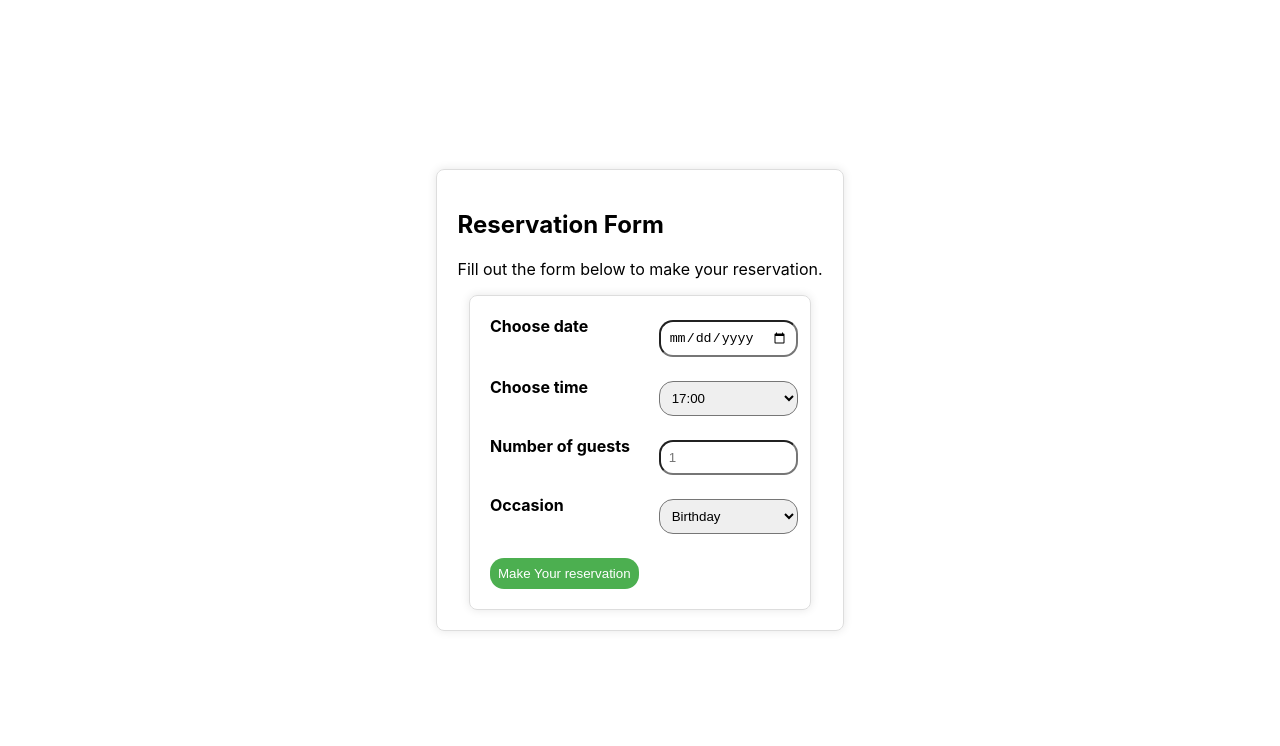
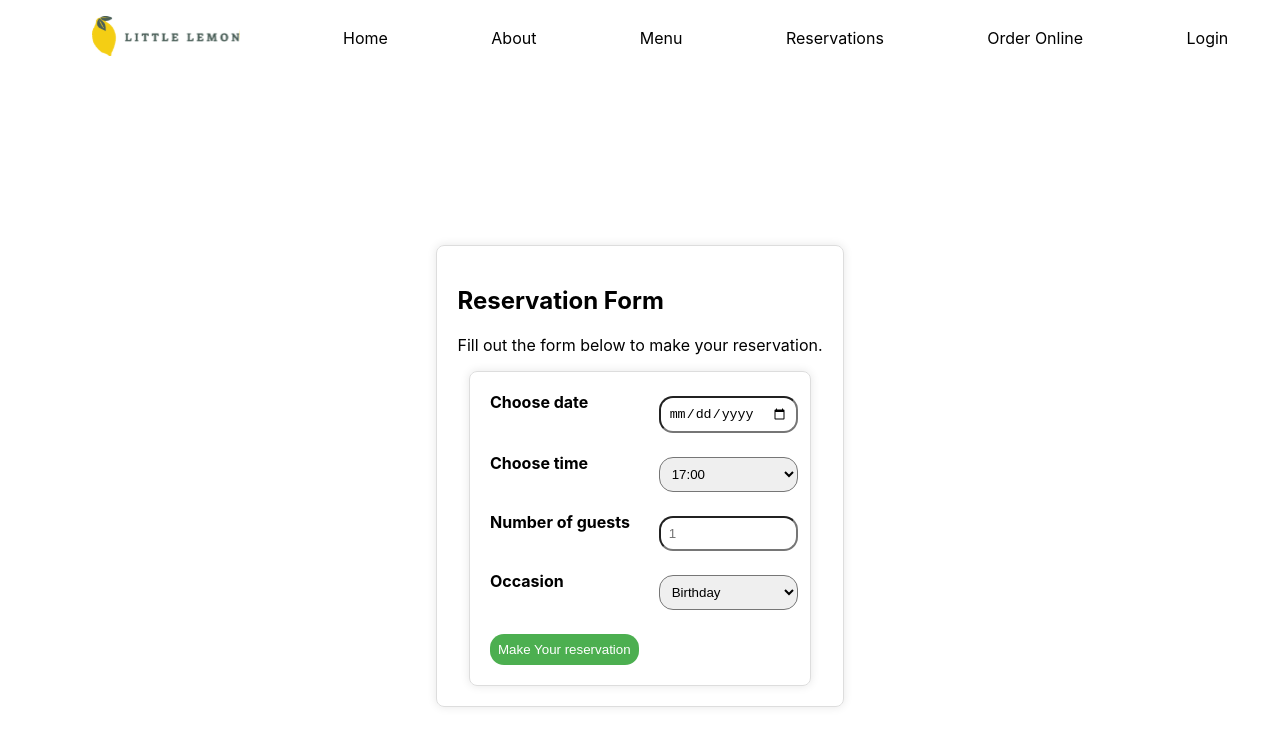
Before and after one commit to modulessoft/Meta-capstone-project, a React (Create React App) app: page /booking in a window 1280 px wide. Shown: the top 746 px of the page. Built offline with nearby package versions, Linux system fonts and the light colour scheme.

Commit message:
Move Nav and Header componenets to a different directory

```diff
--- a/src/components/Booking/BookingPage.jsx
+++ b/src/components/Booking/BookingPage.jsx
@@ -1,8 +1,13 @@
 import React from "react";
 import BookingForm from "./BookingForm";
+import Header from "../Header/Header";
+import Nav from "../Header/Nav";
 
 function BookingPage() {
   return (
+    <>
+      <Header></Header>
+      <Nav></Nav>
       <div className="booking-page-container">
         <div className="booking-page-content">
           <h2>Reservation Form</h2>
@@ -10,6 +15,7 @@ function BookingPage() {
           <BookingForm />
         </div>
       </div>
+    </>
   );
 }
 
--- a/src/components/Home/index.jsx
+++ b/src/components/Home/index.jsx
@@ -1,6 +1,6 @@
 import React from "react";
-import Header from "./Header";
-import Nav from "./Nav";
+import Header from "../Header/Header";
+import Nav from "../Header/Nav";
 import Main from "./Main";
 import Footer from "./Footer";
 function index() {
```
Also changed, not shown: src/components/Header/Header.jsx (renamed from src/components/Home/Header.jsx), src/components/Header/Nav.jsx (renamed from src/components/Home/Nav.jsx). Lines whose indentation alone changed are shown as unchanged.
